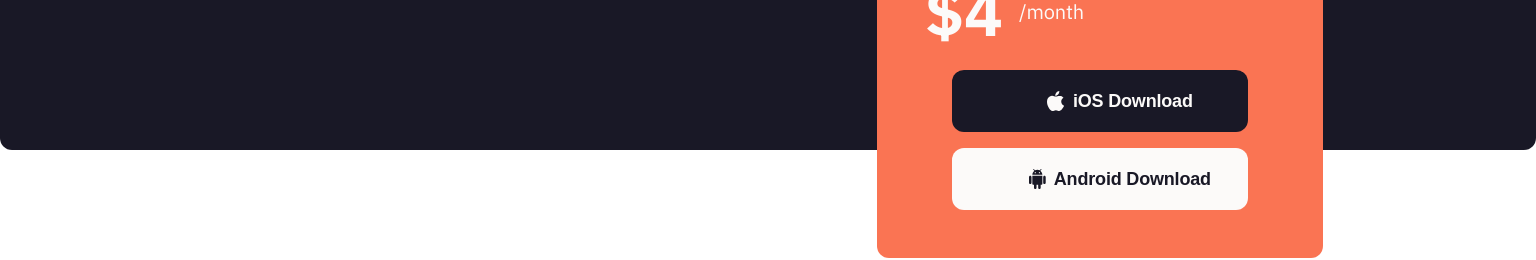
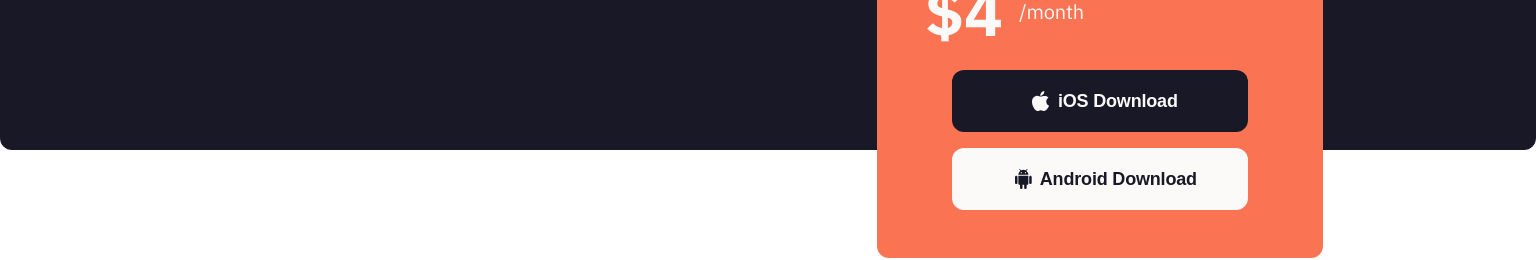
Before and after one commit to AlexanderGrigoryan/Equalizer, a plain HTML site: page index.html in a window 1536 px wide. Shown: the part 1199-1459 px from the top of the page. Drawn offline with Linux system fonts and the light colour scheme.

Commit message:
made some changes in css

```diff
--- a/css/style.css
+++ b/css/style.css
@@ -204,6 +204,10 @@ body {
 
 
 /*------------------- FOOTER ----------------*/
+
+.footer {
+  margin-bottom: 80px;
+}
 
 .footer__logo {
   max-width: 146.09px;
@@ -492,10 +496,10 @@ body {
   }
 
   .card__premium-ios {
-    padding: 15px 95px;
+    padding: 15px 80px;
   }
 
   .card__premium-android {
-    padding: 15px 77px;
+    padding: 15px 63px;
   }
 }
```
